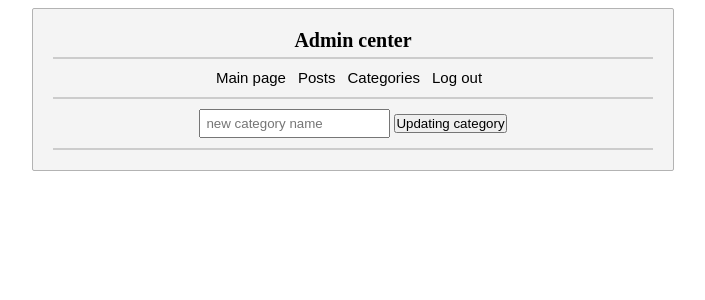
After one commit to JamshidAjam/a-simple-cms, a PHP site: page /edit-cat.php in a window 1280 px wide. The commit adds this page. Shown: the top 300 px of the page, without its empty margins (287-992 px from the left). Run offline with PHP 8.4, Linux system fonts and the light colour scheme; data that the repository does not hold is empty.

Commit message:
completed editing categories

```diff
--- /dev/null
+++ b/edit-cat.php
@@ -0,0 +1,43 @@
+<?php
+require_once 'actions/db.php';
+global $db;
+?>
+
+<!DOCTYPE html>
+<html>
+<head>
+	<title>Edit Category</title>
+	<link rel="stylesheet" type="text/css" href="style.css">
+</head>
+<body>
+
+<div class="admin">
+	<h2>Admin center</h2>
+	<div class="top-menu">
+		<ul>
+			<li><a href="admin.php">Main page</a></li>
+			<li><a href="#">Posts</a></li>
+			<li><a href="#">Categories</a></li>
+			<li><a href="#">Log out</a></li>
+		</ul>
+	</div>
+
+	<?php
+	$cat_id = $_GET['cat-id'];
+	$get_cat_name = mysqli_query($db, "SELECT * FROM cats WHERE id=$cat_id");
+    $cat_name = mysqli_fetch_assoc($get_cat_name);
+    ?>
+
+	<div class="cat-setting">
+		<form action="actions/edit-cat.php" method="post">
+			<input type="hidden" name="cat-id" value="<?php echo $cat_id ?>">
+			<input type="text" name="cat-name" value="<?php echo $cat_name['cat_name'] ?>" placeholder="new category name">
+			<input type="submit" value="Updating category">
+		</form>
+	</div>
+
+
+</div>
+
+</body>
+</html>
--- a/style.css
+++ b/style.css
@@ -24,6 +24,23 @@
 .login input[type=submit]:hover {
 	cursor: pointer;
 	background-color: #005a00;
+}
+
+/*=========== admin table ========*/
+.admin table {
+	width: 400px;
+	margin: 10px auto;
+}
+.admin table tr td {
+	border: 1px solid #484848;
+	padding: 5px;
+}
+.admin table a {
+	color: #358ac8;
+	text-decoration: none;
+}
+.admin table a:hover {
+	color: #1c4968;
 }
 
 /*==== admin page ======*/
@@ -64,13 +81,15 @@
 }
 
 /*======== admin add cat ========*/
-.add-cat {
+.cat-setting {
 	margin-top: 10px;
+	border-bottom: 2px solid #ccc;
+	padding-bottom: 10px;
 }
-.add-cat input {
+.cat-setting input {
 	padding: 5px;
 }
-.add-cat input[type=submit] {
+.cat-setting input[type=submit] {
 	padding: 0;
 	cursor: pointer;
 }
```
Also changed, not shown: actions/edit-cat.php (added, +27 -0 lines), cats.php (+28 -1 lines).
